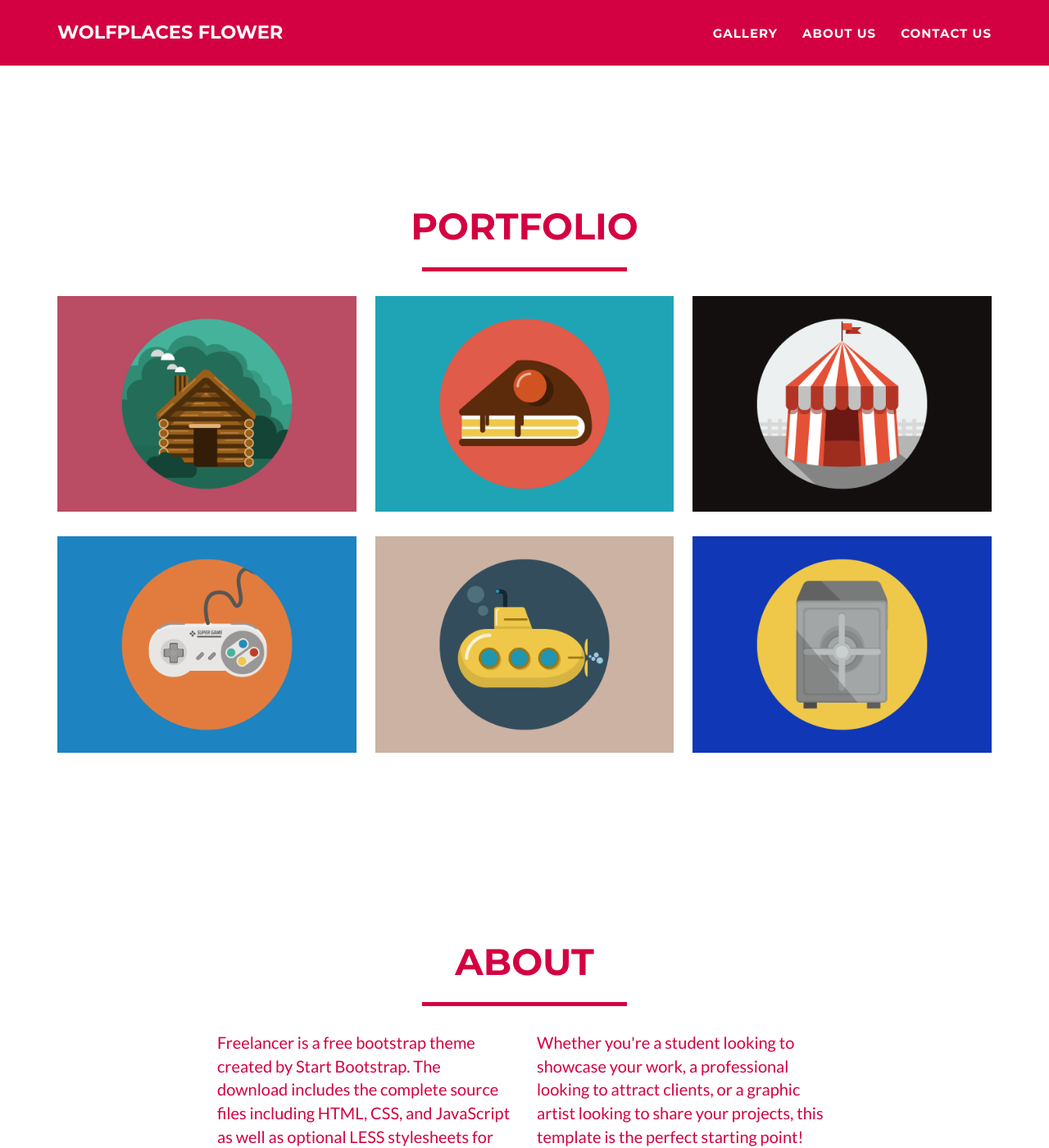
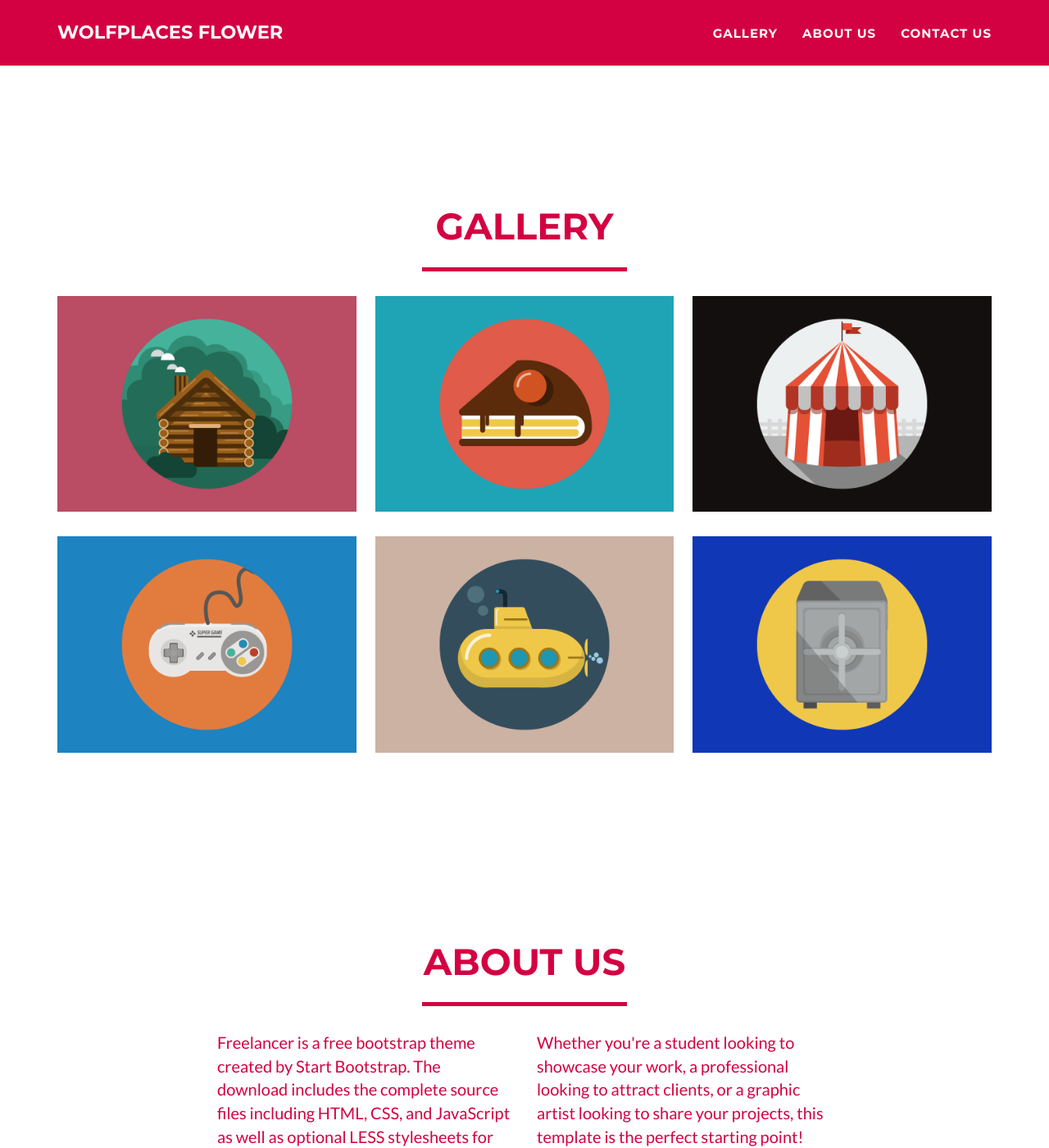
Before and after one commit to wolfplaces/wolfplaces-flower.github.io, a Jekyll site: the page built from _posts/2014-07-18-project-1.markdown, in a window 1280 px wide and 1400 px high, scrolled down 608 px. Shown: the whole window at 82% size. Built offline with Jekyll 4.4.1, drawn with Linux system fonts in a browser that asks for light colours.

Commit message:
ref(content): update content

```diff
--- a/_includes/about.html
+++ b/_includes/about.html
@@ -3,7 +3,7 @@
   <div class="container">
     <div class="row">
       <div class="col-lg-12 text-center">
-        <h2>About</h2>
+        <h2>About Us</h2>
         <hr class="star-light">
       </div>
     </div>
--- a/_includes/contact.html
+++ b/_includes/contact.html
@@ -3,7 +3,7 @@
   <div class="container">
     <div class="row">
       <div class="col-lg-12 text-center">
-        <h2>Contact Me</h2>
+        <h2>Contact Us</h2>
         <hr class="star-primary">
       </div>
     </div>
--- a/_includes/css/main.css
+++ b/_includes/css/main.css
@@ -296,6 +296,7 @@ section.success {
     transition: all .3s ease-in-out;
 }
 
+.btn-outline:hover,
 .btn-outline:hover {
     border: solid 2px #fff;
     color: #{{ site.color.primary }};
@@ -309,7 +310,7 @@ section.success {
     background: #fff ;
 }
 
-.btn-success {
+.btn-success:active {
     border: solid 2px #fff;
     color: #{{ site.color.primary }};
     background: #fff ;
--- a/_includes/portfolio_grid.html
+++ b/_includes/portfolio_grid.html
@@ -3,7 +3,7 @@
   <div class="container portfolio-flex-grid">
     <div class="row">
       <div class="col-lg-12 text-center">
-        <h2>Portfolio</h2>
+        <h2>Gallery</h2>
         <hr class="star-primary">
       </div>
     </div>
```
